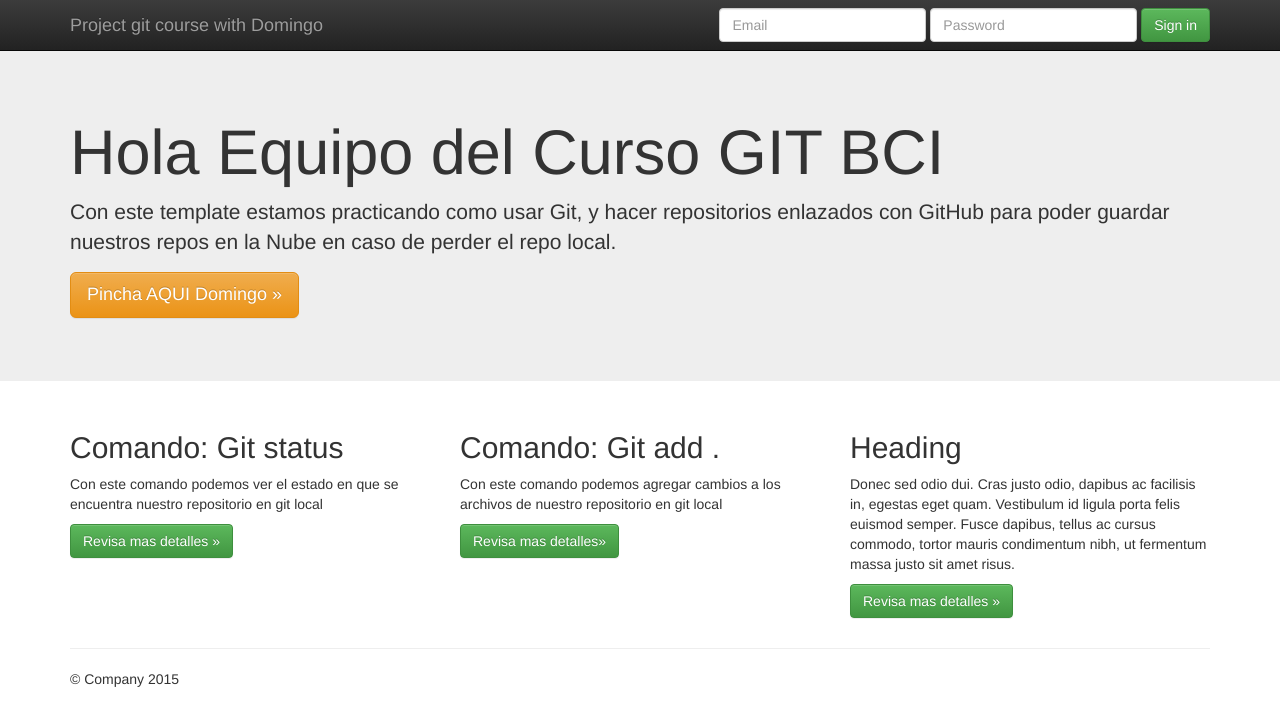
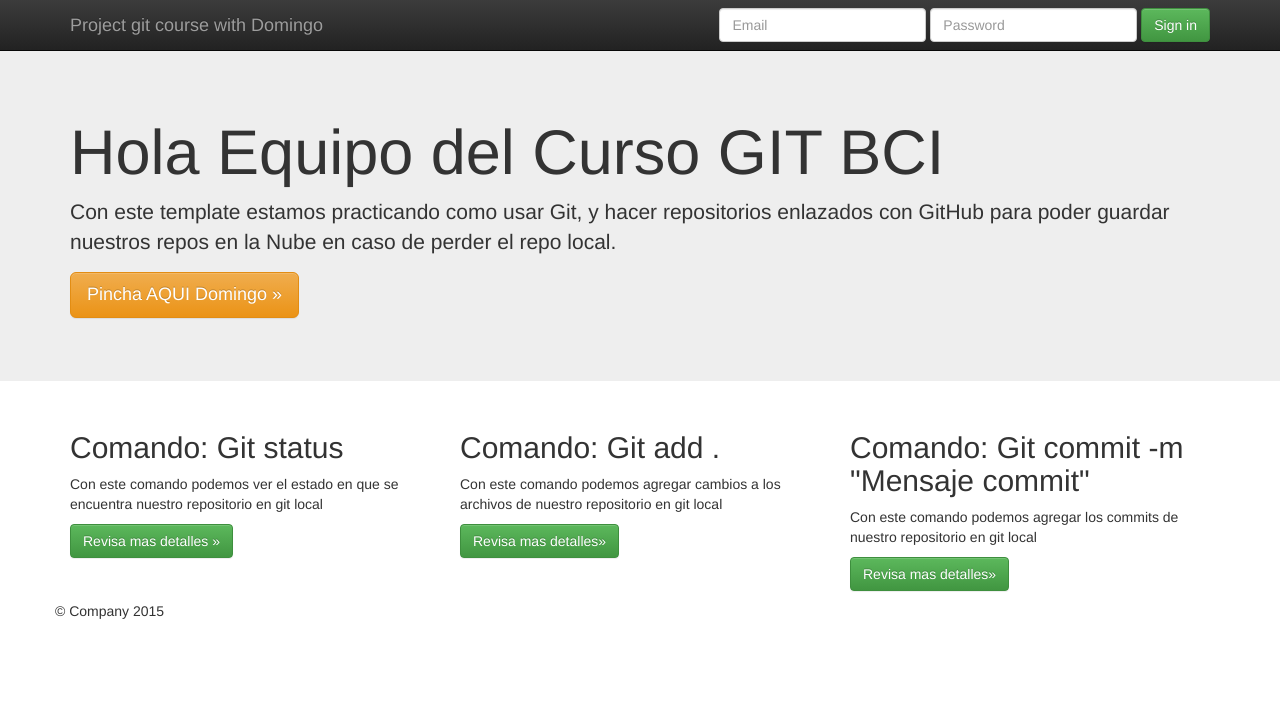
Before and after one commit to jesusmaduro/CursoGitBCI2023, a plain HTML site: page index.html in a window 1280 px wide. Drawn offline with nearby package versions, Linux system fonts and the light colour scheme.

Commit message:
se actualiza repositorio, se agrega comando commit -m en template

```diff
--- a/index.html
+++ b/index.html
@@ -75,9 +75,9 @@
           <p><a class="btn btn-success" href="#" role="button">Revisa mas detalles&raquo;</a></p>
        </div>
         <div class="col-md-4">
-          <h2>Heading</h2>
-          <p>Donec sed odio dui. Cras justo odio, dapibus ac facilisis in, egestas eget quam. Vestibulum id ligula porta felis euismod semper. Fusce dapibus, tellus ac cursus commodo, tortor mauris condimentum nibh, ut fermentum massa justo sit amet risus.</p>
-          <p><a class="btn btn-success" href="#" role="button">Revisa mas detalles &raquo;</a></p>
+          <h2>Comando: Git commit -m "Mensaje commit"</h2>
+          <p>Con este comando podemos agregar los commits de nuestro repositorio en git local</p>
+          <p><a class="btn btn-success" href="#" role="button">Revisa mas detalles&raquo;</a></
         </div>
       </div>
 
```
